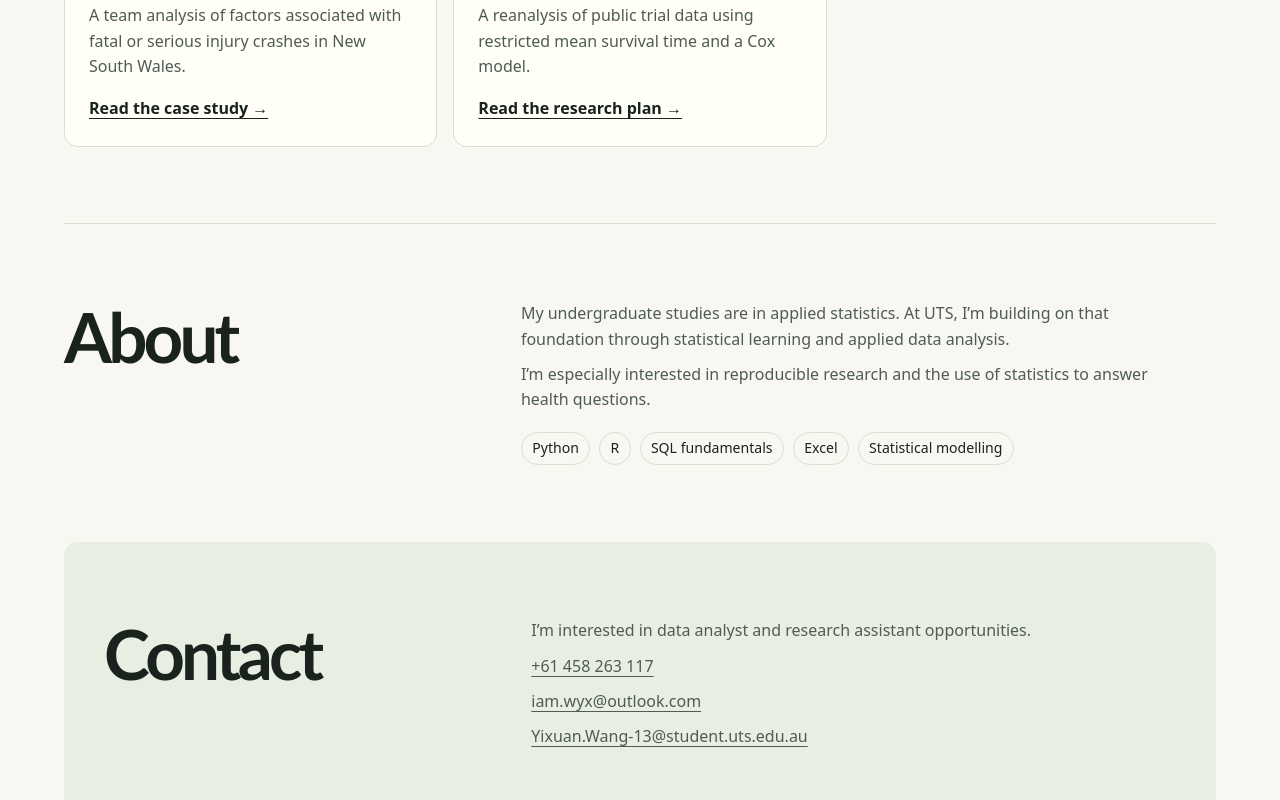
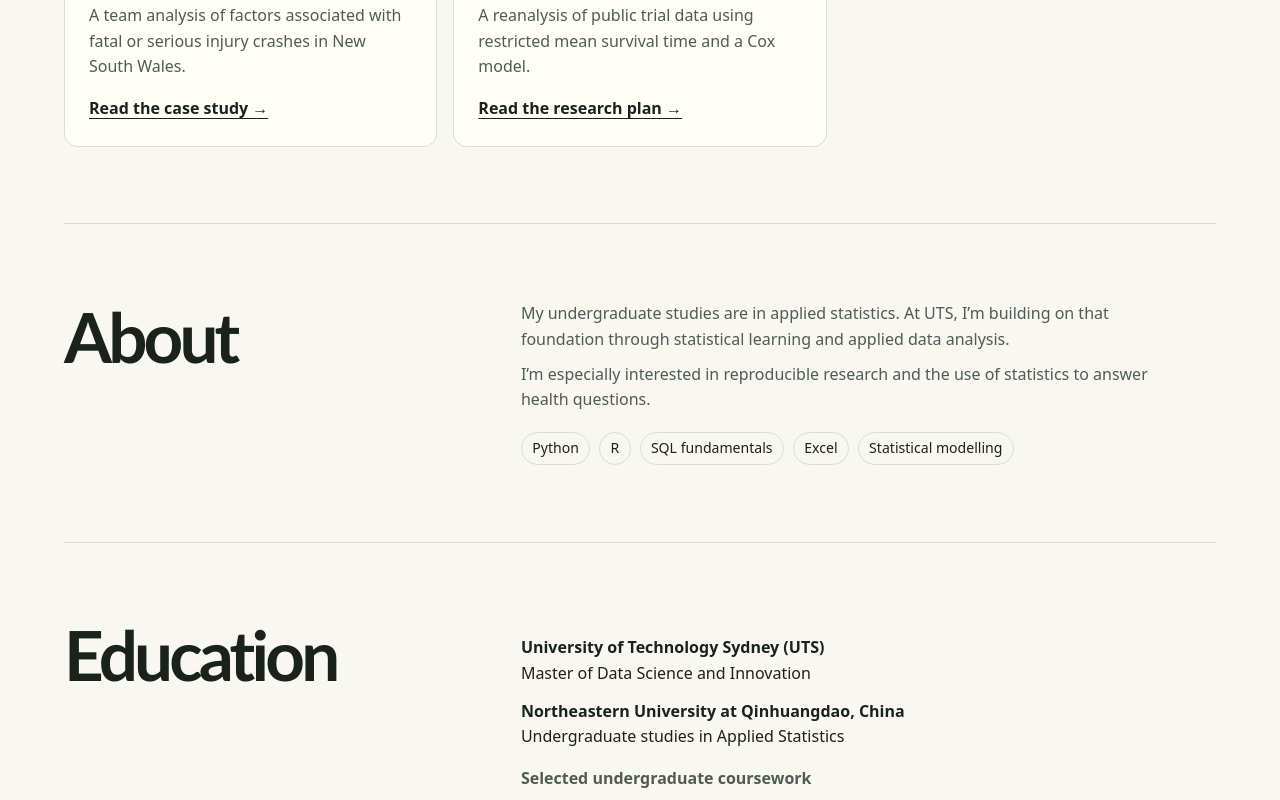
Before and after one commit to Wangyixuan0506/Wangyixuan0506.github.io, a plain HTML site: page index.html in a window 1280 px wide. Shown: the part 2000-2800 px from the top of the page. Drawn offline with Linux system fonts and the light colour scheme.

Commit message:
Add education and selected undergraduate coursework to portfolio

```diff
--- a/index.html
+++ b/index.html
@@ -13,7 +13,7 @@
     <div class="wrap nav">
       <a class="brand" href="#top"><span class="mark" aria-hidden="true">YW</span>Yixuan Wang</a>
       <nav aria-label="Main navigation">
-        <a href="#work">Work</a><a href="#about">About</a><a href="cv.pdf">CV</a><a href="#contact">Contact</a>
+        <a href="#work">Work</a><a href="#about">About</a><a href="#education">Education</a><a href="cv.pdf">CV</a><a href="#contact">Contact</a>
       </nav>
     </div>
   </header>
@@ -120,6 +120,30 @@
       </div>
     </section>
 
+    <section class="split" id="education" aria-labelledby="education-title">
+      <h2 id="education-title">Education</h2>
+      <div>
+        <dl>
+          <div>
+            <dt><strong>University of Technology Sydney (UTS)</strong></dt>
+            <dd style="margin-inline-start:0">Master of Data Science and Innovation</dd>
+          </div>
+          <div style="margin-top:.75rem">
+            <dt><strong>Northeastern University at Qinhuangdao, China</strong></dt>
+            <dd style="margin-inline-start:0">Undergraduate studies in Applied Statistics</dd>
+          </div>
+        </dl>
+        <p><strong>Selected undergraduate coursework</strong></p>
+        <ul class="skill-list" aria-label="Selected undergraduate coursework">
+          <li>Regression Analysis and Linear Models</li>
+          <li>Multivariate Statistical Analysis</li>
+          <li>Statistical Software</li>
+          <li>Python Programming</li>
+          <li>Introduction to Statistics</li>
+        </ul>
+      </div>
+    </section>
+
     <section class="split contact-panel" id="contact" aria-labelledby="contact-title">
       <h2 id="contact-title">Contact</h2>
       <div>
```
